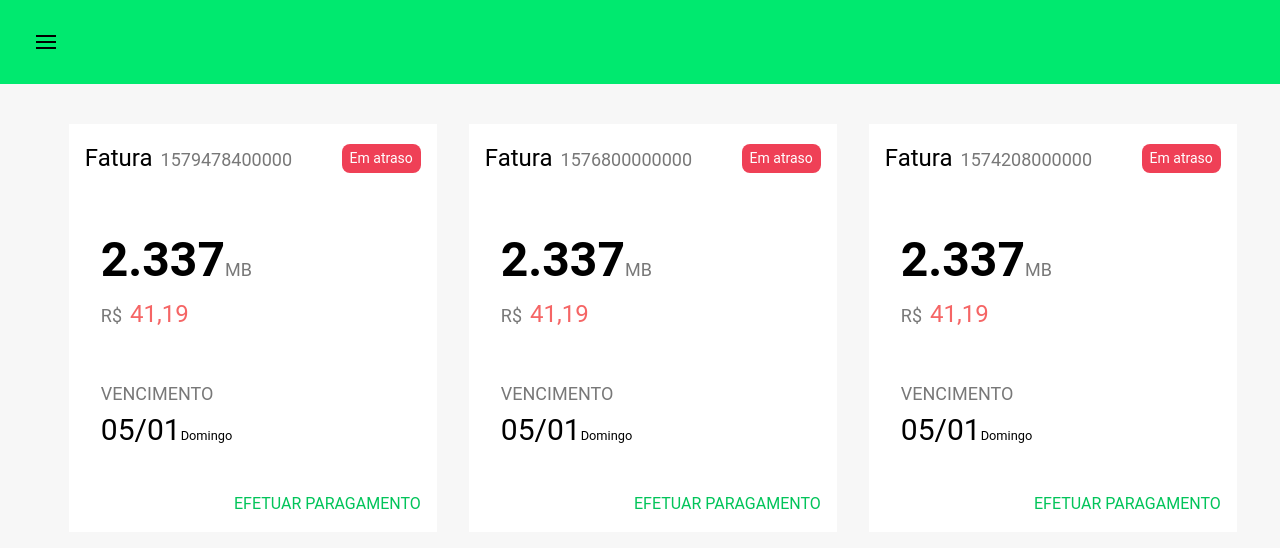
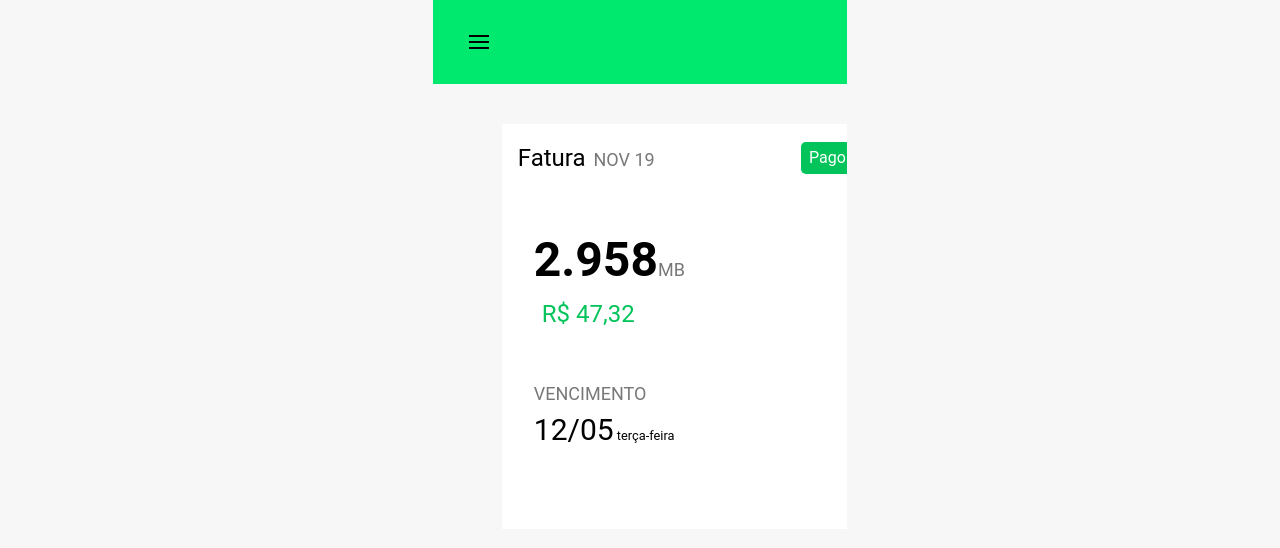
Before and after one commit to kregina/historico-de-faturas, a React (Create React App) app: page / in a window 1280 px wide. Shown: the top 548 px of the page. Built offline with nearby package versions, Linux system fonts and the light colour scheme; data requests are answered from the project's data file.

Commit message:
finish data mapping

```diff
--- a/db.json
+++ b/db.json
@@ -1,26 +1,37 @@
 {
-    "faturas": [{
-        "id": 1,
-        "dataFatura": "2020-01-20T00:00:00.000Z",
-        "status": "aberta",
-        "megabitesUtilizados": 306,
-        "dataVencimento": "2020-05-02T00:00:00.000Z",
-        "valor": 4.65
+    "faturas": [
+        {
+            "id": 3,
+            "dataFatura": "2019-11-20T00:00:00.000Z",
+            "status": {
+                "codigo": "PAGO",
+                "descricao": "Pago"
+            },
+            "megabitesUtilizados": 2.958,
+            "dataVencimento": "2020-05-12T00:00:00.000Z",
+            "valor": 47.32
         },
         {
             "id": 2,
             "dataFatura": "2019-12-20T00:00:00.000Z",
-        "status": "Em Atraso",
+            "status": {
+                "codigo": "ATRASADO",
+                "descricao": "Em atraso"
+            },
             "megabitesUtilizados": 2.377,
             "dataVencimento": "2020-05-01T00:00:00.000Z",
             "valor": 41.19
         },
         {
-        "id": 3,
-        "dataFatura": "2019-11-20T00:00:00.000Z",
-        "status": "Pago",
-        "megabitesUtilizados": 2.958,
-        "dataVencimento": "2020-05-12T00:00:00.000Z",
-        "valor": 47.32
-    }]
+            "id": 1,
+            "dataFatura": "2020-01-20T00:00:00.000Z",
+            "status": {
+                "codigo": "ABERTA",
+                "descricao": "aberta"
+            },
+            "megabitesUtilizados": 306,
+            "dataVencimento": "2020-05-02T00:00:00.000Z",
+            "valor": 4.65
         }
+    ]
+}
--- a/src/components/Card.js
+++ b/src/components/Card.js
@@ -1,10 +1,13 @@
 import React from 'react';
 import css from 'styled-components';
+import { format } from 'date-fns'
+import ptBR from 'date-fns/locale/pt-BR';
 
 import Chip from './Chip';
 
 const Div = css.div`
     background-color: #fff;
+    min-height: 405px;
 `;
 
 const Label = css.small`
@@ -13,48 +16,61 @@ const Label = css.small`
 `;
 
 const PaymentBtn = css.button`
-    color: var(--color-primar-dark);
+    color: var(--color-primary-dark);
     text-transform: uppercase;
 `;
 
+const formataDatas = (data, formato) =>  format(Date.parse(data), formato, { locale: ptBR })
+
 const Card = (props) => {
-    console.log(props);
 
-    const dataFatura = Date.parse(props.fatura.dataFatura);
+    const dataFatura = formataDatas(props.fatura.dataFatura, "MMM yy");
+    const dataVencimento = formataDatas(props.fatura.dataVencimento, "dd/MM");
+    const dataVencimentoDiaSemana = formataDatas(props.fatura.dataVencimento, "EEEE");
+    const classNameValor = `text-${props.fatura.status.codigo.toLowerCase()}  ml-2 text-2xl`;
+
+    const formatter = new Intl.NumberFormat('pt-BR', {
+        style: 'currency',
+        currency: 'BRL',
+        minimumFractionDigits: 2
+    });
+
+    const showPagamentoBtn = (props.fatura.status.codigo != "PAGO")
+        ? <PaymentBtn type="button">Efetuar paragamento</PaymentBtn>
+        : null;
 
     return (
-
         <Div className="overflow-hidden p-4">
             <div className="flex justify-between items-center">
                 <div>
                     <span className="text-2xl">Fatura</span>
                     <Label className="ml-2 text-lg">{dataFatura}</Label>
                 </div>
-            <Chip />
+                <Chip status={props.fatura.status} />
             </div>
 
             <div className="mt-12 px-4">
                 <p>
-                <span className="font-bold text-5xl">2.337</span>
+                    <span className="font-bold text-5xl">{props.fatura.megabitesUtilizados}</span>
                     <Label className="text-lg">MB</Label>
                 </p>
                 <p>
-                <Label className="text-lg">R$</Label>
-                <span className="text-red-500 ml-2 text-2xl">41,19</span>
+                <span className={classNameValor}>{formatter.format(props.fatura.valor)}</span>
                 </p>
                 <div className="mt-12">
                     <Label className="text-lg">Vencimento</Label>
                     <p>
-                    <span className="text-3xl">05/01</span>
-                    <small>Domingo</small>
+                        <span className="text-3xl">{dataVencimento}</span>
+                        <small>{` ${dataVencimentoDiaSemana}`}</small>
                     </p>
                 </div>
             </div>
+            <div className="flex justify-end mt-10">
+                {showPagamentoBtn}
+            </div>
 
-        <div className="flex justify-end mt-10">
-            <PaymentBtn type="button" className="">Efetuar paragamento</PaymentBtn>
-        </div>
         </Div>
-)};
+    )
+};
 
 export default Card;
--- a/src/components/Chip.js
+++ b/src/components/Chip.js
@@ -2,13 +2,16 @@ import React from 'react';
 import css from 'styled-components';
 
 const Span = css.span`
-    background-color: #EF4056;
-    border-radius: .5rem;
+    border-radius: .3rem;
     color: #fff;
 `;
 
-const Chip = () => (
-    <Span className="inline-block px-2 py-1 text-sm">Em atraso</Span>
-);
+const Chip = (props) => {
+    const className = `bg-${props.status.codigo.toLowerCase()} inline-block px-2 py-1`;
+
+    return (
+        <Span className={className}>{props.status.descricao}</Span>
+    )
+};
 
 export default Chip;
--- a/src/css/tailwind.css
+++ b/src/css/tailwind.css
@@ -1,7 +1,9 @@
 /* CSS variables */
 :root {
     --color-primary: #00E96F;
-    --color-primar-dark: #02C45A;
+    --color-primary-dark: #02C45A;
+    --color-warn: #EF4056;
+    --color-secondary: #9808FF;
 }
 
 /* Init Tailwind */
@@ -19,3 +21,32 @@ body {
     background-color: #F7F7F7;
     font-family: 'Roboto', sans-serif;
 }
+
+#root{
+    width: 414px;
+    margin: 0 auto;
+}
+
+.bg-atrasado {
+    background-color: var(--color-warn);
+}
+
+.bg-pago {
+    background-color: var(--color-primary-dark);
+}
+
+.bg-aberta {
+    background-color: var(--color-secondary);
+}
+
+.text-atrasado {
+    color: var(--color-warn);
+}
+
+.text-pago {
+    color: var(--color-primary-dark);
+}
+
+.text-aberta {
+    color: var(--color-secondary);
+}
```
Also changed, not shown: src/index.css. Lines whose indentation alone changed are shown as unchanged.
